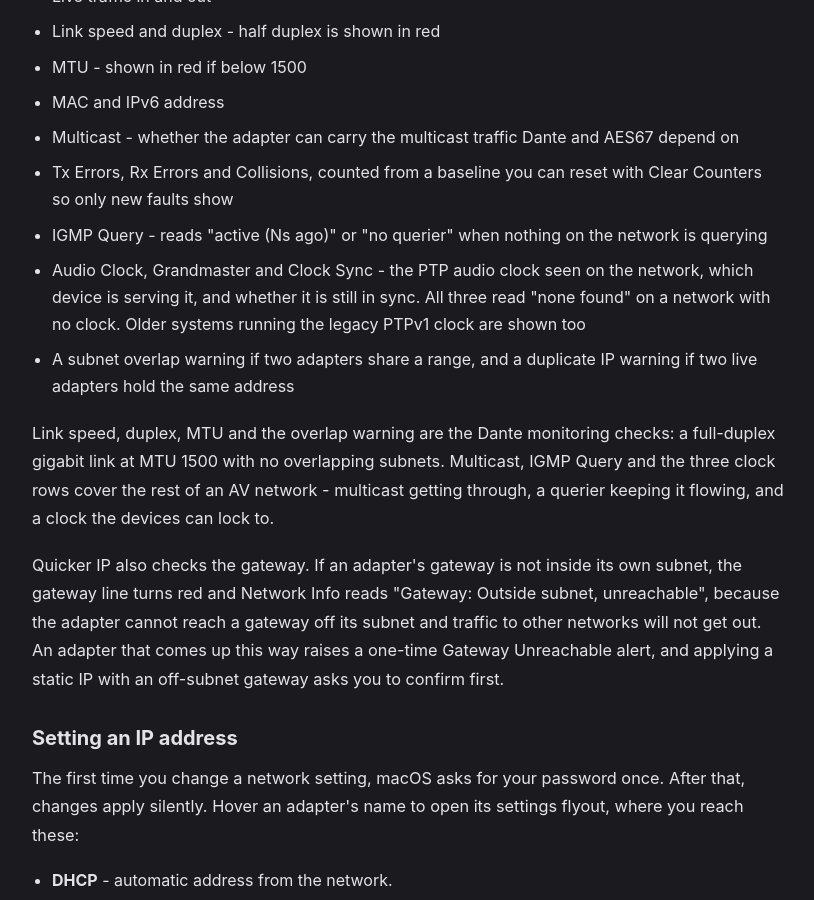
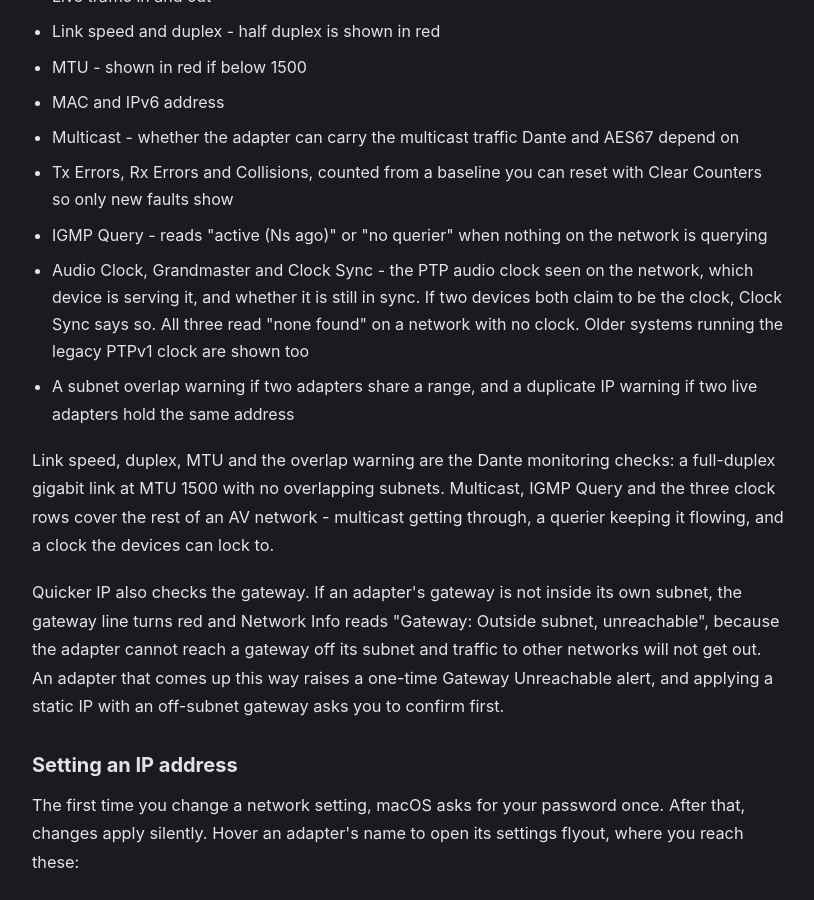
Before and after one commit to BSKapps/bskapps.github.io, a Jekyll site: the page articles/quicker-ip-guide/index.html, which Jekyll copies as it is, in a window 1280 px wide and 900 px high, scrolled down 1196 px. Shown: the whole window, without its empty margins (232-1046 px from the left). Built offline with Jekyll 4.4.1, drawn with Linux system fonts in a browser that asks for light colours.

Commit message:
Quicker IP guide: Clock Sync names a second clock claiming leadership

```diff
--- a/articles/quicker-ip-guide/index.html
+++ b/articles/quicker-ip-guide/index.html
@@ -49,7 +49,7 @@
                 <li>Multicast - whether the adapter can carry the multicast traffic Dante and AES67 depend on</li>
                 <li>Tx Errors, Rx Errors and Collisions, counted from a baseline you can reset with Clear Counters so only new faults show</li>
                 <li>IGMP Query - reads "active (Ns ago)" or "no querier" when nothing on the network is querying</li>
-                <li>Audio Clock, Grandmaster and Clock Sync - the PTP audio clock seen on the network, which device is serving it, and whether it is still in sync. All three read "none found" on a network with no clock. Older systems running the legacy PTPv1 clock are shown too</li>
+                <li>Audio Clock, Grandmaster and Clock Sync - the PTP audio clock seen on the network, which device is serving it, and whether it is still in sync. If two devices both claim to be the clock, Clock Sync says so. All three read "none found" on a network with no clock. Older systems running the legacy PTPv1 clock are shown too</li>
                 <li>A subnet overlap warning if two adapters share a range, and a duplicate IP warning if two live adapters hold the same address</li>
             </ul>
             <p>Link speed, duplex, MTU and the overlap warning are the Dante monitoring checks: a full-duplex gigabit link at MTU 1500 with no overlapping subnets. Multicast, IGMP Query and the three clock rows cover the rest of an AV network - multicast getting through, a querier keeping it flowing, and a clock the devices can lock to.</p>
```
